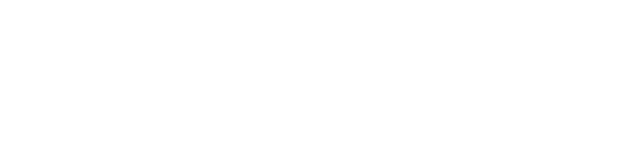
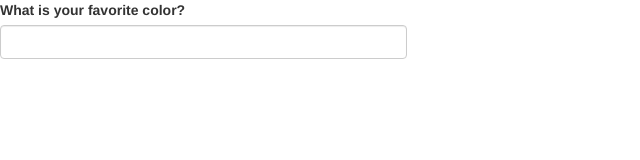
Before and after one commit to MLiamS/favorite-things, a plain HTML site: page index.html in a window 1280 px wide. Shown: the whole page, without its empty margins (0-640 px from the left). Drawn offline with nearby package versions, Linux system fonts and the light colour scheme.

Commit message:
add form and row.

```diff
--- a/index.html
+++ b/index.html
@@ -7,7 +7,20 @@
     <title>Favorite Things</title>
   </head>
   <body>
-
+    <form id="favorite-things">
+      <div class="form-group">
+          <div class="row">
+            <div class="col-md-4">
+              <label for="color">What is your favorite color?</label>
+              <input id="color" class="form-control" type="text">
+            </div>
+            <div class="col-md-4">
+            </div>
+            <div class="col-md-4">
+            </div>
+          </div>
+      </div>
+    </form>
   </body>
   <script src="https://code.jquery.com/jquery-3.1.1.min.js" integrity="sha256-hVVnYaiADRTO2PzUGmuLJr8BLUSjGIZsDYGmIJLv2b8=" crossorigin="anonymous"></script>
   <script src="js/scripts.js"></script>
```
